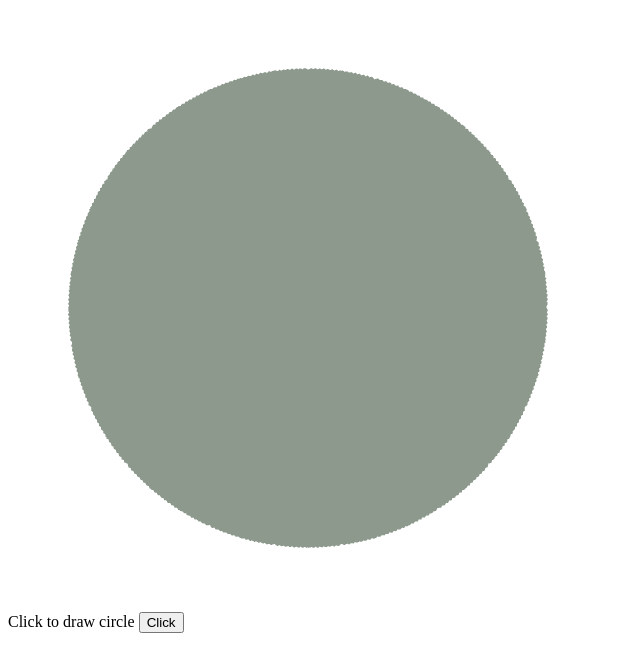
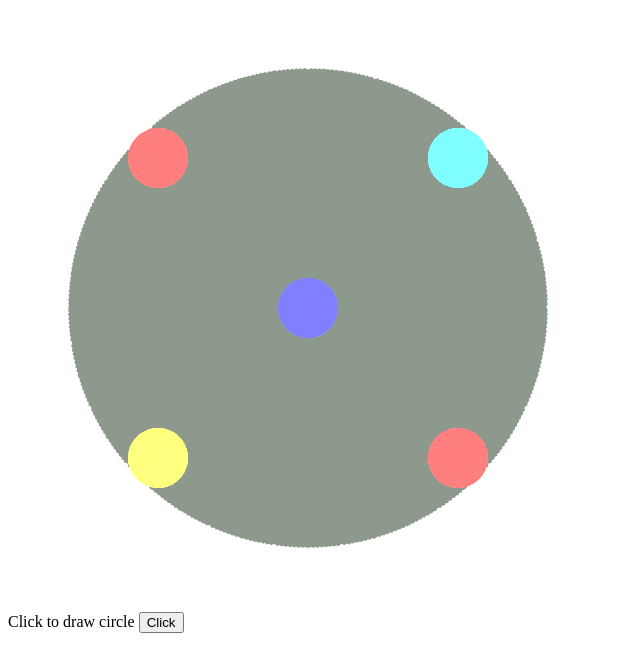
Before and after one commit to afieqhamieza/Project1, a plain HTML site: page Second/index.html in a window 1280 px wide. Both pictures are taken after a click on the button "Click". Shown: the whole page, without its empty margins (0-640 px from the left). Drawn offline with Linux system fonts and the light colour scheme.

Commit message:
Circle Class - Fixed color assigment - Reoved draw() method (Moved to Disk and Bact classes)
Disk Class
- Added default property assignent to constructor
- Added draw() method from Circle Class

Bact Classes
- Added Bact class to test inheratance
- Added draw() method from Circle Class

Game File
- Added test Disk.draw() to test function
- Created test array of Bact class and called draw() in test function

Index File
- Added link to new bact.js file

```diff
--- /dev/null
+++ b/Second/bact.js
@@ -0,0 +1,42 @@
+class Bact extends Circle
+{
+    // Moved from circle class
+    draw()
+    {
+        //
+    // For storing the produces vertices
+    var vertices = [];
+
+    // Prepare vertices
+    for (let i = 1; i <= 360; i++) {
+        var y1 = this.r * Math.sin(i) + this.y;
+        var x1 = this.r * Math.cos(i) + this.x;
+
+        var y2 = this.r * Math.sin(i + 1) + this.y;
+        var x2 = this.r * Math.cos(i + 1) + this.x;
+
+        vertices.push(this.x);
+        vertices.push(this.y);
+        vertices.push(0);
+
+        vertices.push(x1);
+        vertices.push(y1);
+        vertices.push(0);
+
+        vertices.push(x2);
+        vertices.push(y2);
+        vertices.push(0);
+    }
+
+    // Pass the vertex data to the buffer
+    gl.bufferData(gl.ARRAY_BUFFER, new Float32Array(vertices), gl.STATIC_DRAW);
+
+    // Pass color data to uniform fColor
+    gl.uniform4f(fColor, this.color[0], this.color[1], this.color[2], this.color[3]);
+
+    // Drawing triangles
+    gl.clearColor(0, 1, 0, 0.9);
+    // Draw the triangle 360*3, 3 layers of vertices (disk)
+    gl.drawArrays(gl.TRIANGLES, 0, 360 * 3);
+    }
+}
--- a/Second/circle.js
+++ b/Second/circle.js
@@ -1,13 +1,16 @@
 // I am still not sure how will the class get access with the gl buffers and shaders
 
-class Circle{
+class Circle
+{
     constructor(x, y, r, color){
         this.x = x;
         this.y = y;
         this.r = r;
 
-	for(i = 0, i<4, i++)
-		this.color[i] = color[i];
+	//for(i = 0, i<4, i++)
+		//this.color[i] = color[i];
+
+		this.color = color;
 
     }
 
@@ -26,42 +29,4 @@ class Circle{
     setRadius(r){
         this.r = r;
     }
-
-    draw(){
-        // For storing the produces vertices
-		var vertices = [];
-
-		// Prepare vertices
-		for (let i = 1; i <= 360; i++) {
-			var y1 = this.r * Math.sin(i)+this.y;
-			var x1 = this.r * Math.cos(i)+this.x;
-
-			var y2 = this.r * Math.sin(i+1)+this.y;
-			var x2 = this.r * Math.cos(i+1)+this.x;
-
-			vertices.push(this.x);
-			vertices.push(this.y);
-			vertices.push(0);
-
-			vertices.push(x1);
-			vertices.push(y1);
-			vertices.push(0);
-
-			vertices.push(x2);
-			vertices.push(y2);
-			vertices.push(0);
-		}
-
-		// Pass the vertex data to the buffer
-		gl.bufferData(gl.ARRAY_BUFFER, new Float32Array(vertices), gl.STATIC_DRAW);
-
-		// Pass color data to uniform fColor
-		gl.uniform4f(fColor, this.color[0], this.color[1], this.color[2], this.color[3]);
-
-		// Drawing triangles
-		gl.clearColor(0, 1, 0, 0.9);
-
-		// Draw the triangle 360*3, 3 layers of vertices (disk)
-		gl.drawArrays(gl.TRIANGLES, 0, 360 * 3);
-    }
 }
--- a/Second/disk.js
+++ b/Second/disk.js
@@ -1,6 +1,53 @@
+class Disk extends Circle
+{
+  constructor(_x, _y, _r, _color)
+  {
+    // Set Defaults
+    if(typeof _x == "undefined") _x = 0
+    if(typeof _y == "undefined") _y = 0
+    if(typeof _r == "undefined") _r = 0.8
+    if(typeof _color == "undefined") _color = [0.05, 0.1, 0.05, 0.5]
+    super(_x, _y, _r, _color);
+  }
 
-class disk extends Circle{
-    constructor(){
-        super(0, 0, 0.8, [0.05, 0.1, 0.05, 0.5]);
+  // Moved from circle class
+  draw()
+  {
+    //
+    // For storing the produces vertices
+    var vertices = [];
+
+    // Prepare vertices
+    for (let i = 1; i <= 360; i++)
+    {
+      var y1 = this.r * Math.sin(i) + this.y;
+      var x1 = this.r * Math.cos(i) + this.x;
+
+      var y2 = this.r * Math.sin(i + 1) + this.y;
+      var x2 = this.r * Math.cos(i + 1) + this.x;
+
+      vertices.push(this.x);
+      vertices.push(this.y);
+      vertices.push(0);
+
+      vertices.push(x1);
+      vertices.push(y1);
+      vertices.push(0);
+
+      vertices.push(x2);
+      vertices.push(y2);
+      vertices.push(0);
     }
+
+    // Pass the vertex data to the buffer
+    gl.bufferData(gl.ARRAY_BUFFER, new Float32Array(vertices), gl.STATIC_DRAW);
+
+    // Pass color data to uniform fColor
+    gl.uniform4f(fColor, this.color[0], this.color[1], this.color[2], this.color[3]);
+
+    // Drawing triangles
+    gl.clearColor(0, 1, 0, 0.9);
+    // Draw the triangle 360*3, 3 layers of vertices (disk)
+    gl.drawArrays(gl.TRIANGLES, 0, 360 * 3);
+  }
 }
--- a/Second/game.js
+++ b/Second/game.js
@@ -1,14 +1,53 @@
 var canvas
 var gl
 var fColor
+var vertices;
 
 
-function test() {
-    draw_circle(0,0,0.8,[0.05, 0.1, 0.05, 0.5]);
 
-    a = new Circle(0, 0, 0.8, [0.05, 0.1, 0.05, 0.5]);
+function test()
+{
+    /*
+    a = new Bact(0, 0, 0.1, [0, 0, 1, 0.5]);
     a.draw();
+
+    b = new Bact(0.5, 0.5, 0.1, [0, 1, 1, 0.5]);
+    b.draw();
+
+    c = new Bact(0.5, -0.5, 0.1, [0, 1, 1, 0.5]);
+    c.draw();
+
+    d = new Bact(-0.5, -0.5, 0.1, [1, 0, 0, 0.5]);
+    d.draw();
+
+    d = new Bact(-0.5, 0.5, 0.1, [1, 1, 0, 0.5]);
+    d.draw();
+    */
+
+    //draw_circle(0, 0, 0.2, [1, 0, 0, 0.5]);
+    //draw_circle(0, 0, 0.8, [0.05, 0.1, 0.05, 0.5]);
+
+    //*
+    colorArr = [[0, 0, 1, 0.5],[0, 1, 1, 0.5],[1, 0, 0, 0.5],[1, 1, 0, 0.5],[1, 0, 0, 0.5]]
+    xArr = [0,0.5,0.5,-0.5,-0.5]
+    yArr = [0,0.5,-0.5,-0.5,0.5]
+    bactArr = []
+
+    for (let i = 0; i < 5; i++) {
+        bactArr.push(new Bact(xArr[i], yArr[i], 0.1, colorArr[i]))
+        bactArr[i].draw();
+    }
+
+    // Define disk position and colour
+    disk = new Disk(1, 0, 0.8, [1, 0.1, 0.05, 0.5]);
+
+    // Use default disk position and colour
+    disk = new Disk();
+    disk.draw();
+    //*/
 }
+
+
 
 
 function main() {
@@ -92,6 +131,9 @@ function main() {
     gl.vertexAttribPointer(coord, 3, gl.FLOAT, false, 0, 0);
     gl.enableVertexAttribArray(coord);
     //*/
+
+    // For storing the produces vertices
+	vertices = [];
 }
 
 function draw_circle(x, y, r, color) {
--- a/Second/index.html
+++ b/Second/index.html
@@ -6,10 +6,11 @@
         <link rel="stylesheet" type="text/css" href="theme.css">
         <script src="game.js"> </script>
         <script src="circle.js"> </script>
+        <script src="disk.js"> </script>
         <script src="click.js"> </script>
         <script src="Pieces.js"> </script>
         <script src="bacteria.js"> </script>
-
+        <script src="bact.js"></script>
     </head>
     <body onload="main()">
         <div class="container">
```
